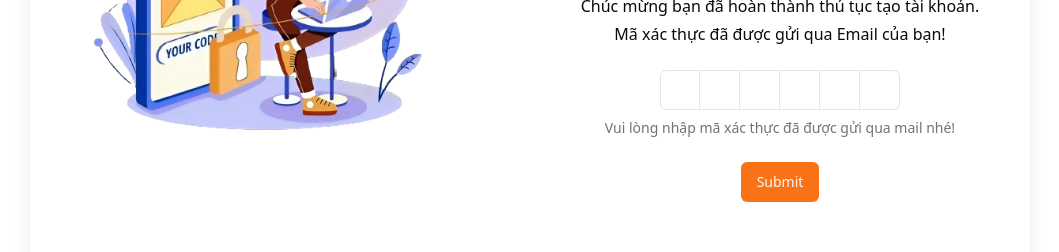
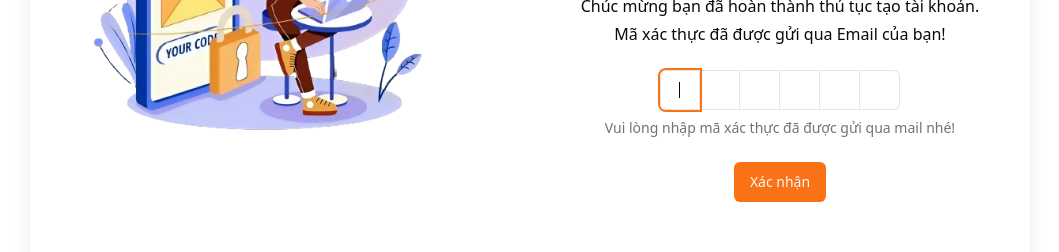
Before and after one commit to truongduytven/SWD392-FrontEnd, a React (Vite) app: page /otp-verified in a window 1280 px wide. Shown: the part 394-646 px from the top of the page, without its empty margins (110-1169 px from the left). Built offline with nearby package versions, Linux system fonts and the light colour scheme.

Commit message:
fix: follow feedback

```diff
--- a/src/components/global/organisms/OtpForm.tsx
+++ b/src/components/global/organisms/OtpForm.tsx
@@ -21,6 +21,7 @@ import { InputOTP, InputOTPGroup, InputOTPSlot } from '@/components/global/atoms
 
 import { OtpShema } from '@/lib/schemas/OtpSchema'
 import { Badge } from '../atoms/badge'
+import { useEffect, useRef } from 'react';
 
 function OtpForm() {
   const form = useForm<z.infer<typeof OtpShema>>({
@@ -33,7 +34,13 @@ function OtpForm() {
   function onSubmit(data: z.infer<typeof OtpShema>) {
     console.log(data)
   }
+  const firstInputRef = useRef<HTMLInputElement>(null)
 
+  useEffect(() => {
+    if (firstInputRef.current) {
+      firstInputRef.current.focus()
+    }
+  }, [])
   return (
       <div className='flex h-screen items-center justify-center py-40 '>
         <div className='flex w-[1000px] items-center justify-between gap-4  rounded-md shadow-content shadow-xl' >
@@ -62,7 +69,7 @@ function OtpForm() {
                       <p className='mt-1 mb-4'>Mã xác thực đã được gửi qua Email của bạn!</p>
                       </FormLabel>
                       <FormControl>
-                        <InputOTP maxLength={6} {...field}>
+                        <InputOTP maxLength={6} {...field}  ref={firstInputRef}>
                           <InputOTPGroup>
                             <InputOTPSlot index={0} />
                             <InputOTPSlot index={1} />
@@ -79,7 +86,7 @@ function OtpForm() {
                   )}
                 />
 
-                <Button type='submit'>Submit</Button>
+                <Button type='submit'>Xác nhận</Button>
               </form>
             </Form>
           </div>
--- a/src/components/global/organisms/RatingForm.tsx
+++ b/src/components/global/organisms/RatingForm.tsx
@@ -11,7 +11,7 @@ import { useForm } from 'react-hook-form'
 import { Link } from 'react-router-dom'
 import { z } from 'zod'
 
-const rateValueToText = ['Tệ', 'Không hài lòng', 'Bình thường', 'Hài lòng', 'Tuyệt vời']
+const rateValueToText = ['Rất tệ', 'Tệ', 'Bình thường', 'Hài lòng', 'Tuyệt vời']
 const suggestedContents = [
   'Rất hài lòng với dịch vụ',
   'Chất lượng chuyến đi không tốt',
@@ -62,7 +62,7 @@ const RatingForm: React.FC = () => {
   }
   return (
     <div className='flex h-screen items-center justify-center py-40'>
-      <div className='fixed inset-0 z-[1000] flex flex-col justify-center items-center'>
+      <div className='fixed inset-0 z-[1000]  flex flex-col justify-center items-center'>
         <div className='text-2xl font-medium'>Đánh giá chuyến đi</div>
         <div className='w-[500px] bg-background rounded-md p-6'>
           <Form {...form}>
```
